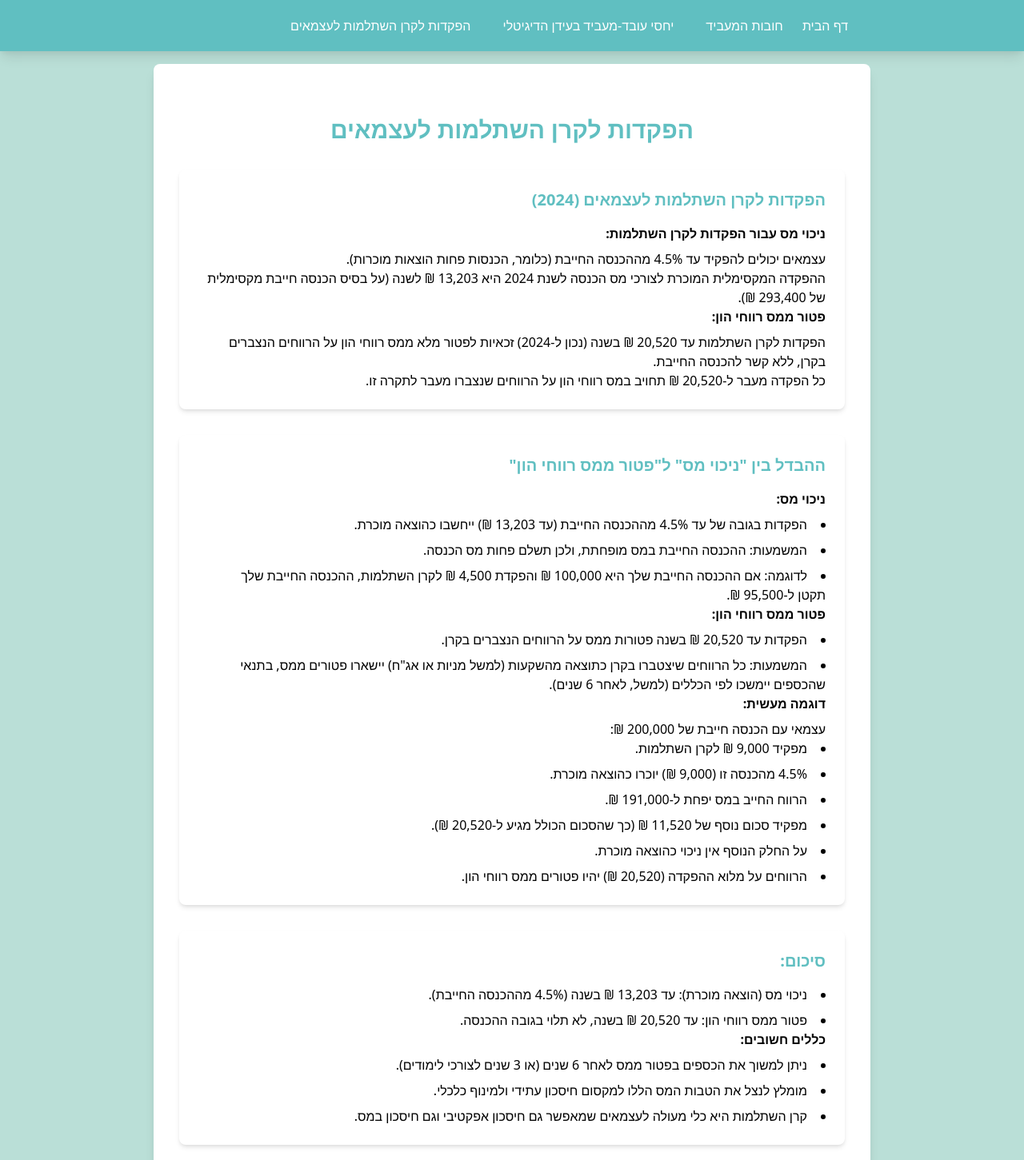
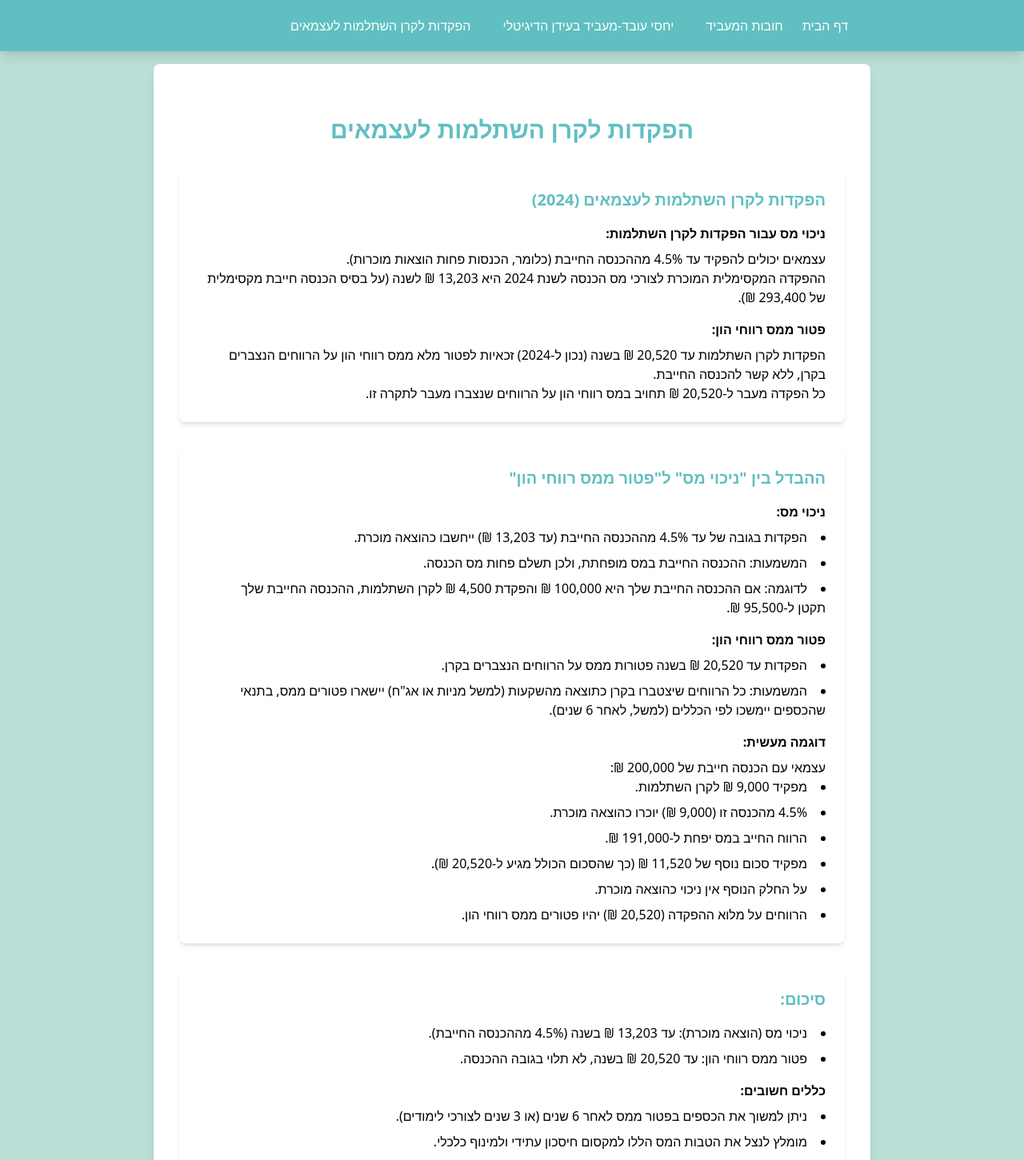
Before and after one commit to Zevik/Atsmai, a Next.js app: page /deposit-fund-for-freelancers in a window 1280 px wide. Shown: the top 1451 px of the page at 80% size. Built offline with nearby package versions, Linux system fonts and the light colour scheme.

Commit message:
Add spacing above specified headings in deposit-fund-for-freelancers page

```diff
--- a/pages/deposit-fund-for-freelancers.js
+++ b/pages/deposit-fund-for-freelancers.js
@@ -14,7 +14,7 @@ const DepositFundForFreelancers = () => {
           <p>עצמאים יכולים להפקיד עד 4.5% מההכנסה החייבת (כלומר, הכנסות פחות הוצאות מוכרות).</p>
           <p>ההפקדה המקסימלית המוכרת לצורכי מס הכנסה לשנת 2024 היא 13,203 ₪ לשנה (על בסיס הכנסה חייבת מקסימלית של 293,400 ₪).</p>
 
-          <h3 className="font-semibold mb-2">פטור ממס רווחי הון:</h3>
+          <h3 className="font-semibold mb-2 mt-4">פטור ממס רווחי הון:</h3>
           <p>הפקדות לקרן השתלמות עד 20,520 ₪ בשנה (נכון ל-2024) זכאיות לפטור מלא ממס רווחי הון על הרווחים הנצברים בקרן, ללא קשר להכנסה החייבת.</p>
           <p>כל הפקדה מעבר ל-20,520 ₪ תחויב במס רווחי הון על הרווחים שנצברו מעבר לתקרה זו.</p>
         </section>
@@ -30,13 +30,13 @@ const DepositFundForFreelancers = () => {
             <li>לדוגמה: אם ההכנסה החייבת שלך היא 100,000 ₪ והפקדת 4,500 ₪ לקרן השתלמות, ההכנסה החייבת שלך תקטן ל-95,500 ₪.</li>
           </ul>
 
-          <h3 className="font-semibold mb-2">פטור ממס רווחי הון:</h3>
+          <h3 className="font-semibold mb-2 mt-4">פטור ממס רווחי הון:</h3>
           <ul className="list-disc list-inside ml-4 space-y-2">
             <li>הפקדות עד 20,520 ₪ בשנה פטורות ממס על הרווחים הנצברים בקרן.</li>
             <li>המשמעות: כל הרווחים שיצטברו בקרן כתוצאה מהשקעות (למשל מניות או אג"ח) יישארו פטורים ממס, בתנאי שהכספים יימשכו לפי הכללים (למשל, לאחר 6 שנים).</li>
           </ul>
 
-          <h3 className="font-semibold mb-2">דוגמה מעשית:</h3>
+          <h3 className="font-semibold mb-2 mt-4">דוגמה מעשית:</h3>
           <p>עצמאי עם הכנסה חייבת של 200,000 ₪:</p>
           <ul className="list-disc list-inside ml-4 space-y-2">
             <li>מפקיד 9,000 ₪ לקרן השתלמות.</li>
@@ -56,7 +56,7 @@ const DepositFundForFreelancers = () => {
             <li>פטור ממס רווחי הון: עד 20,520 ₪ בשנה, לא תלוי בגובה ההכנסה.</li>
           </ul>
 
-          <h3 className="font-semibold mb-2">כללים חשובים:</h3>
+          <h3 className="font-semibold mb-2 mt-4">כללים חשובים:</h3>
           <ul className="list-disc list-inside ml-4 space-y-2">
             <li>ניתן למשוך את הכספים בפטור ממס לאחר 6 שנים (או 3 שנים לצורכי לימודים).</li>
             <li>מומלץ לנצל את הטבות המס הללו למקסום חיסכון עתידי ולמינוף כלכלי.</li>
```
